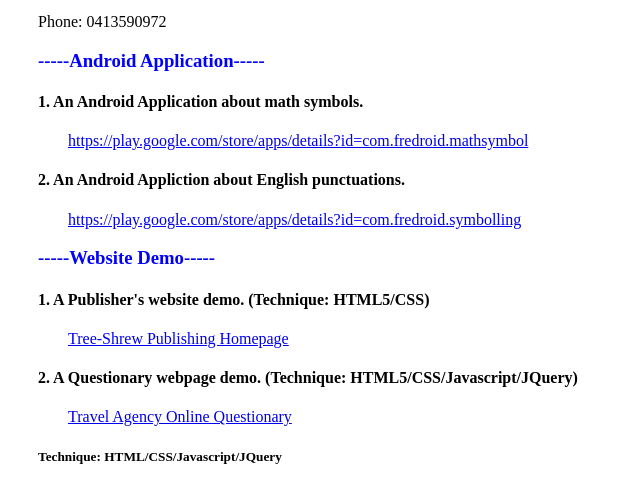
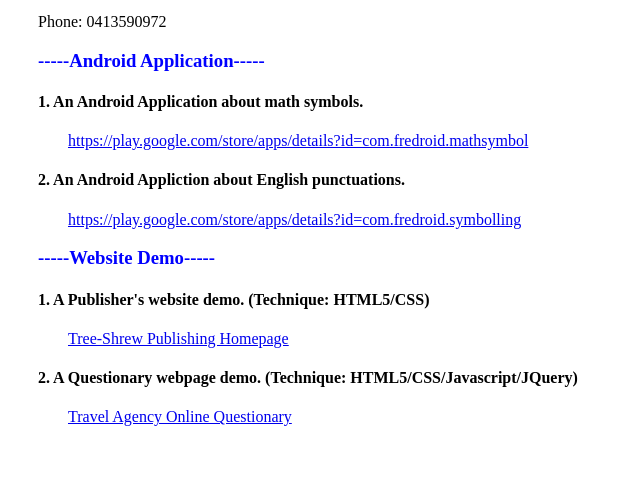
Before and after one commit to freddie1129/freddie1129.github.io, a plain HTML site: page index.html in a window 1280 px wide. Shown: the part 101-604 px from the top of the page, without its empty margins (0-640 px from the left). Drawn offline with Linux system fonts and the light colour scheme.

Commit message:
a little update

```diff
--- a/index.html
+++ b/index.html
@@ -21,7 +21,6 @@
             <a href="./assign1/welcome.html" target="_blank">Tree-Shrew Publishing Homepage </a>
 			<h4>2. A Questionary webpage demo. (Technique: HTML5/CSS/Javascript/JQuery)</h4>
             <a href="./Questionary/assign3Chenzhu.html" target="_blank">Travel Agency Online Questionary</a>
-			<h5>Technique: HTML/CSS/Javascript/JQuery</h5>
         </div>
 
     </body>
```
